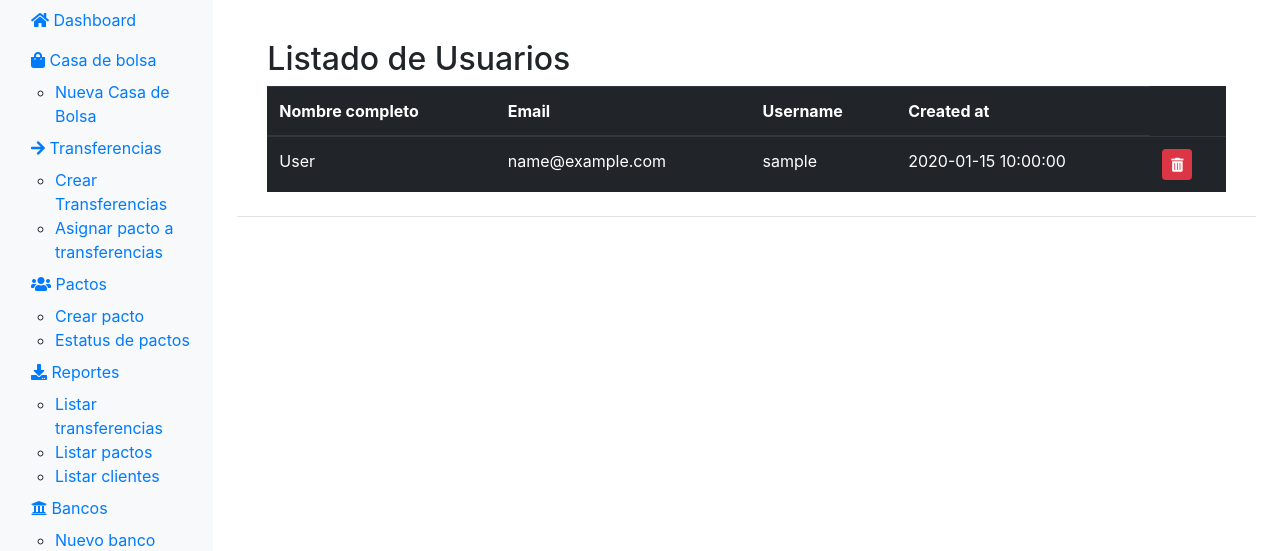
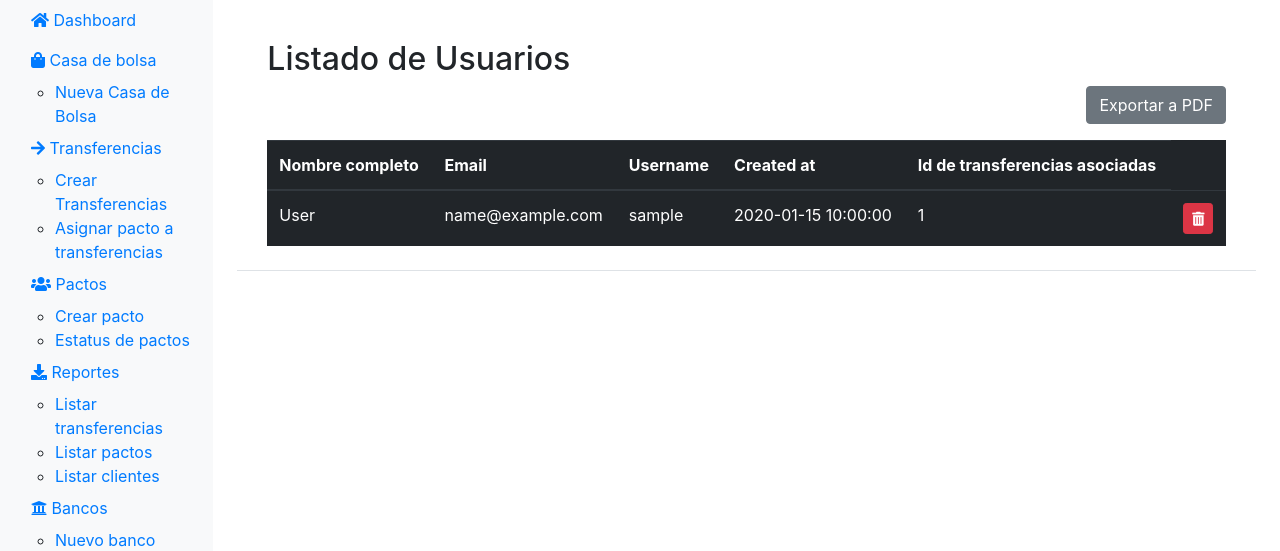
Before and after one commit to JATCIN/proyecto0, a Flask app: page /list_users in a window 1280 px wide. Shown: the part 48-599 px from the top of the page. Run offline with Flask 3, Linux system fonts and the light colour scheme; a database or web service that is not in the repository returns one stand-in record (values such as "Sample title"); some libraries are stand-ins or nearby versions.

Commit message:
exportar usuarios pdf

```diff
--- a/src/app.py
+++ b/src/app.py
@@ -221,7 +221,11 @@ def delete_casa_de_bolsa(record_id):
 @app.route('/list_users')
 def list_users():
     cursor = conn.cursor(cursor_factory=psycopg2.extras.DictCursor)
-    cursor.execute('SELECT * FROM users')
+    cursor.execute("""
+    SELECT users.*, transferencias.id AS transferencia_id
+    FROM users
+    LEFT JOIN transferencias ON users.id = transferencias.user_id
+    """)
     records = cursor.fetchall()
     return render_template('list_users.html', records=records)
 
@@ -613,6 +617,67 @@ def export_pdf_pactos():
     else:
         return jsonify(status='error', message='Por favor, inicia sesión para exportar los pactos')
 
+    #PDF PARA USUARIOS
+@app.route('/export_pdf_usuarios', methods=['GET'])
+def export_pdf_usuarios():
+    # Verificamos si el usuario ha iniciado sesión
+    if 'loggedin' in session:
+        cursor = conn.cursor(cursor_factory=psycopg2.extras.DictCursor)
+
+        try:
+            cursor.execute("""
+                SELECT users.*, transferencias.id AS transferencia_id
+                FROM users
+                LEFT JOIN transferencias ON users.id = transferencias.user_id
+            """)
+            records = cursor.fetchall()  # Guardamos las transferencias en 'records'
+
+            # Crear un PDF con los resultados en orientación horizontal
+            pdf = FPDF(orientation='P', unit='mm', format='A4')  # Cambiar a 'L' para horizontal
+            pdf.add_page()
+
+            # Configurar el título y encabezado
+            pdf.set_font('Arial', 'B', 16)
+            pdf.cell(200, 10, txt="Reporte Usuarios", ln=True, align='C')
+
+            # Agregar una tabla con los datos
+            pdf.set_font('Arial', 'B', 8)
+            pdf.cell(28, 10, "ID usuario", 1)
+            pdf.cell(28, 10, "Name", 1)
+            pdf.cell(28, 10, "Email", 1)
+            pdf.cell(28, 10, "Username", 1)
+            pdf.cell(28, 10, "Fecha", 1)
+            pdf.cell(28, 10, "Id transferencias asiganadas", 1)
+            pdf.ln()
+
+            # Agregar datos al PDF
+            pdf.set_font('Arial', '', 8)
+            for row in records:
+                pdf.cell(28, 10, str(row['id']), 1)
+                pdf.cell(28, 10, row['fullname'], 1)
+                pdf.cell(28, 10, row['email'], 1)
+                pdf.cell(28, 10, str(row['username']), 1)
+                pdf.cell(28, 10, row['created_at'].strftime("%Y-%m-%d"), 1)
+                pdf.cell(28, 10, str(row['transferencia_id']), 1)
+
+                pdf.ln()
+
+            # Guardar el PDF en un archivo temporal
+            with tempfile.NamedTemporaryFile(delete=False, suffix=".pdf") as temp_file:
+                pdf.output(temp_file.name)
+                temp_file.seek(0)
+                temp_file_name = temp_file.name
+
+            return send_file(temp_file_name, as_attachment=True, download_name='Usuarios.pdf', mimetype='application/pdf')
+
+        except Exception as e:
+            return jsonify(status='error', message=str(e))
+
+        finally:
+            cursor.close()  # Cerrar el cursor
+    else:
+        return jsonify(status='error', message='Por favor, inicia sesión para exportar los usuarios')
+
 
 
 
--- a/src/templates/list_users.html
+++ b/src/templates/list_users.html
@@ -5,6 +5,10 @@
 {% block content %}
 <div class="container">
   <h2 class="mt-4">Listado de Usuarios</h2>
+ <!-- Botón de exportación a PDF -->
+ <div class="d-flex justify-content-end mb-3">
+  <a href="{{ url_for('export_pdf_usuarios') }}" class="btn btn-secondary">Exportar a PDF</a>
+</div>
   <table class="table table-dark">
     <thead class="table-dark">
     <thead>
@@ -13,6 +17,7 @@
         <th>Email</th>
         <th>Username</th>
         <th>Created at</th>
+        <th>Id de transferencias asociadas</th>
       </tr>
     </thead>
     <tbody>
@@ -22,6 +27,7 @@
         <td>{{ record.email }}</td>
         <td>{{ record.username }}</td>
         <td>{{ record.created_at }}</td>
+        <td>{{ record.transferencia_id}}</td>
         <td>
             <div class="btn-group" role="group" aria-label="Editar y eliminar">
                 <form action="{{ url_for('delete_users', record_id=record.id) }}" method="POST" style="display:inline;">
```
